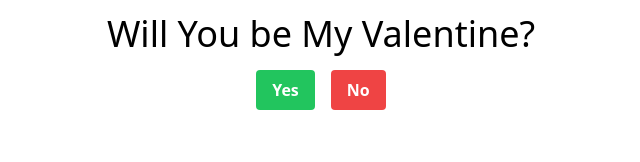
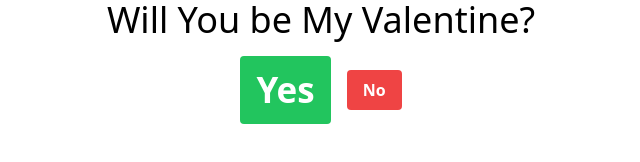
Before and after one commit to munetracker/bemyvalentine, a React (Vite) app: page / in a window 1280 px wide. Shown: the part 382-544 px from the top of the page, without its empty margins (319-959 px from the left). Built offline with nearby package versions, Linux system fonts and the light colour scheme.

Commit message:
June 6 2024 J

```diff
--- a/src/App.tsx
+++ b/src/App.tsx
@@ -32,7 +32,7 @@ export default function Page() {
     }
   }, []);
 
-  const yesButtonSize = 16 + noCount * 2;
+  const yesButtonSize = 35 + noCount * 3;
 
   const handleNoClick = () => {
     setNoCount(noCount + 1);
```
Also changed, not shown: 1 other file (tests, documents, lock files or other folders).
